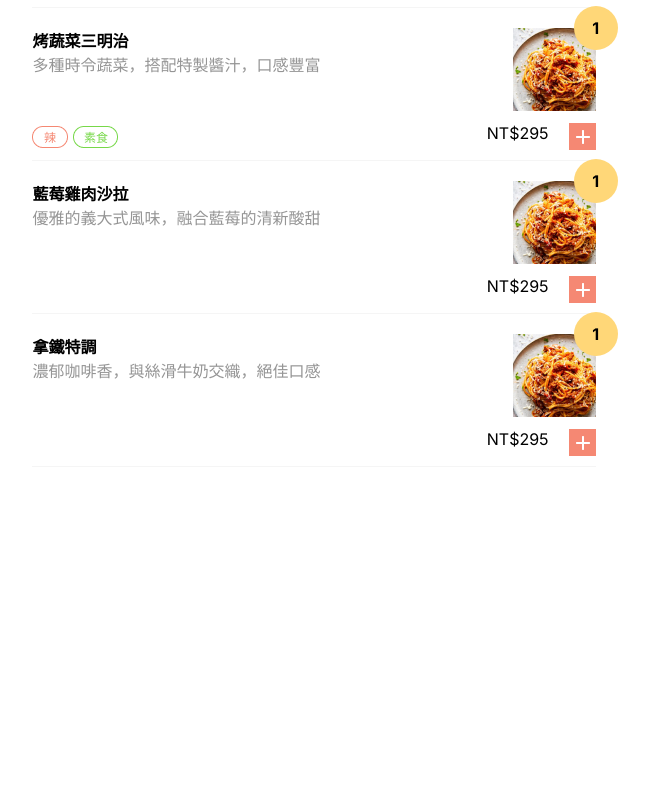
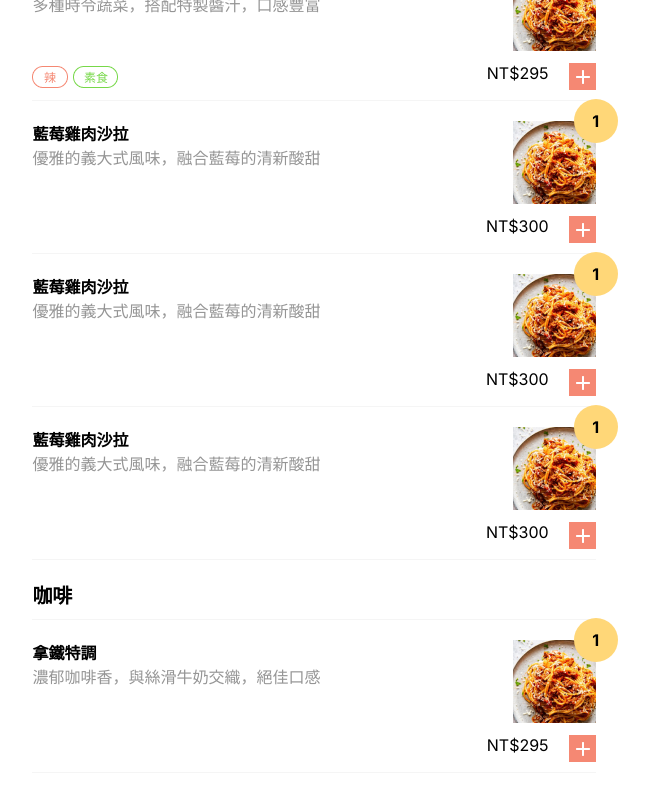
Before and after one commit to zobyyy/RapidDining, a Next.js app in the folder frontend/: page /Booking/OrderFood in a window 1280 px wide. Shown: the part 778-1578 px from the top of the page, without its empty margins (326-975 px from the left). Before the commit the page ends 1394 px from the top, so only its background shows below. Built offline with nearby package versions, Linux system fonts and the light colour scheme; a web font is replaced by a local one.

Commit message:
feat:menu 點擊上方種類項目，會跳轉到該區域

```diff
--- a/frontend/src/pages/Booking/Menu.js
+++ b/frontend/src/pages/Booking/Menu.js
@@ -1,56 +1,8 @@
-import React from 'react'
+import React, { useRef } from 'react'
 import styles from './Booking.module.scss'
 import Image from 'next/image'
 import ProductColumn from './ProductColumn'
 const mockData = {
-  data: {
-    menu: [
-      {
-        id: 1,
-        name: '經典番茄義大利麵',
-        description: '新鮮番茄醬與香料搭配，經典美味!',
-        price: 295,
-        picture: '<https://coffee.com/XXXXX>',
-        type: '主食',
-        spicy: true,
-        vegan: false
-      },
-      {
-        id: 2,
-        name: '烤蔬菜三明治',
-        price: 295,
-        description: '多種時令蔬菜，搭配特製醬汁，口感豐富',
-        picture: '<https://lattee.com/XXXXX>',
-        type: '主食',
-        spicy: true,
-        vegan: true
-      },
-      {
-        id: 3,
-        name: '藍莓雞肉沙拉',
-        description: '優雅的義大式風味，融合藍莓的清新酸甜',
-        price: 295,
-        picture: '<https://coffee.com/XXXXX>',
-        type: '主食',
-        spicy: false,
-        vegan: false
-      },
-      {
-        id: 4,
-        name: '拿鐵特調',
-        price: 295,
-        description: '濃郁咖啡香，與絲滑牛奶交織，絕佳口感',
-        picture: '<https://lattee.com/XXXXX>',
-        type: '咖啡',
-        spicy: false,
-        vegan: false
-      }
-    ],
-
-    next_cursor: 'KHEAX0GAFjlPyyqAqTcQOXTLKgIVvshji9AqRmuAGjCDESoLlUrrIn7P'
-  }
-}
-const mockData2 = {
   data: {
     menu: [
       {
@@ -79,7 +31,27 @@ const mockData2 = {
             id: 3,
             name: '藍莓雞肉沙拉',
             description: '優雅的義大式風味，融合藍莓的清新酸甜',
-            price: 295,
+            price: 300,
+            picture: '<https://coffee.com/XXXXX>',
+            type: '主食',
+            spicy: false,
+            vegan: false
+          },
+          {
+            id: 4,
+            name: '藍莓雞肉沙拉',
+            description: '優雅的義大式風味，融合藍莓的清新酸甜',
+            price: 300,
+            picture: '<https://coffee.com/XXXXX>',
+            type: '主食',
+            spicy: false,
+            vegan: false
+          },
+          {
+            id: 5,
+            name: '藍莓雞肉沙拉',
+            description: '優雅的義大式風味，融合藍莓的清新酸甜',
+            price: 300,
             picture: '<https://coffee.com/XXXXX>',
             type: '主食',
             spicy: false,
@@ -106,21 +78,24 @@ const mockData2 = {
     next_cursor: 'KHEAX0GAFjlPyyqAqTcQOXTLKgIVvshji9AqRmuAGjCDESoLlUrrIn7P'
   }
 }
-// 整理總共有甚麼type值
-const typeSet = new Set()
-mockData.data.menu.forEach((item) => {
-  typeSet.add(item.type)
-})
-const uniqueTypes = Array.from(typeSet)
-console.log(uniqueTypes) // 輸出所有不同的 type 值
 
 const Menu = () => {
+  const kindsRefs = mockData.data.menu.map(() => useRef(null))
+  const scrollToKinds = (index) => {
+    kindsRefs[index].current.scrollIntoView({
+      behavior: 'smooth'
+    })
+  }
   const Kinds = () => {
     return (
       <div className={styles.scrollContainer}>
-        {uniqueTypes.map((text, index) => (
-          <div key={index} className={styles.kindsItem}>
-            {text}
+        {mockData.data.menu.map((type, index) => (
+          <div
+            key={index}
+            className={styles.kindsItem}
+            onClick={() => scrollToKinds(index)}
+          >
+            {type.type}
           </div>
         ))}
       </div>
@@ -129,14 +104,19 @@ const Menu = () => {
   const KindsArea = () => {
     return (
       <>
-        {uniqueTypes.map((text, index) => (
-          <div key={index} className={styles.kindsTitle}>
-            {text}
-          </div>
-        ))}
-
-        {mockData.data.menu.map((productChosen, index) => (
-          <ProductColumn productChosen={productChosen} key={index} />
+        {mockData.data.menu.map((type, index) => (
+          <>
+            <div
+              key={index}
+              ref={kindsRefs[index]}
+              className={styles.kindsTitle}
+            >
+              {type.type}
+            </div>
+            {type.product.map((product, index) => (
+              <ProductColumn product={product} key={index} />
+            ))}
+          </>
         ))}
       </>
     )
--- a/frontend/src/pages/Booking/ProductColumn.js
+++ b/frontend/src/pages/Booking/ProductColumn.js
@@ -3,21 +3,21 @@ import styles from './Booking.module.scss'
 import Image from 'next/image'
 import Cookies from 'js-cookie'
 
-const ProductColumn = ({ productChosen }) => {
+const ProductColumn = ({ product }) => {
   const [isChosen, setIsChosen] = useState(true)
-  if (productChosen === undefined) {
+  if (product === undefined) {
     return
   }
   const handleProductClick = () => {
-    Cookies.set('productId', productChosen.id)
-    window.location.href = `/Product/${productChosen.id}`
+    Cookies.set('productId', product.id)
+    window.location.href = `/Product/${product.id}`
   }
   return (
     <div className={styles.productCol}>
       <div style={{ width: '100%', display: 'flex', flexDirection: 'row' }}>
         <div style={{ width: '70%' }}>
-          <div className={styles.productName}>{productChosen.name}</div>
-          <div className={styles.productIntro}>{productChosen.description}</div>
+          <div className={styles.productName}>{product.name}</div>
+          <div className={styles.productIntro}>{product.description}</div>
         </div>
         <div
           style={{
@@ -48,12 +48,8 @@ const ProductColumn = ({ productChosen }) => {
             gap: '5px'
           }}
         >
-          {productChosen.spicy && (
-            <Image src='/辣.png' width={36} height={22} />
-          )}
-          {productChosen.vegan && (
-            <Image src='/素食.png' width={45} height={22} />
-          )}
+          {product.spicy && <Image src='/辣.png' width={36} height={22} />}
+          {product.vegan && <Image src='/素食.png' width={45} height={22} />}
         </div>
         <div
           style={{
@@ -62,7 +58,7 @@ const ProductColumn = ({ productChosen }) => {
             gap: '20px'
           }}
         >
-          <div className={styles.productPrice}>NT${productChosen.price}</div>
+          <div className={styles.productPrice}>NT${product.price}</div>
           {isChosen && <div className={styles.productChosenQuantity}>1</div>}
 
           <Image
```
